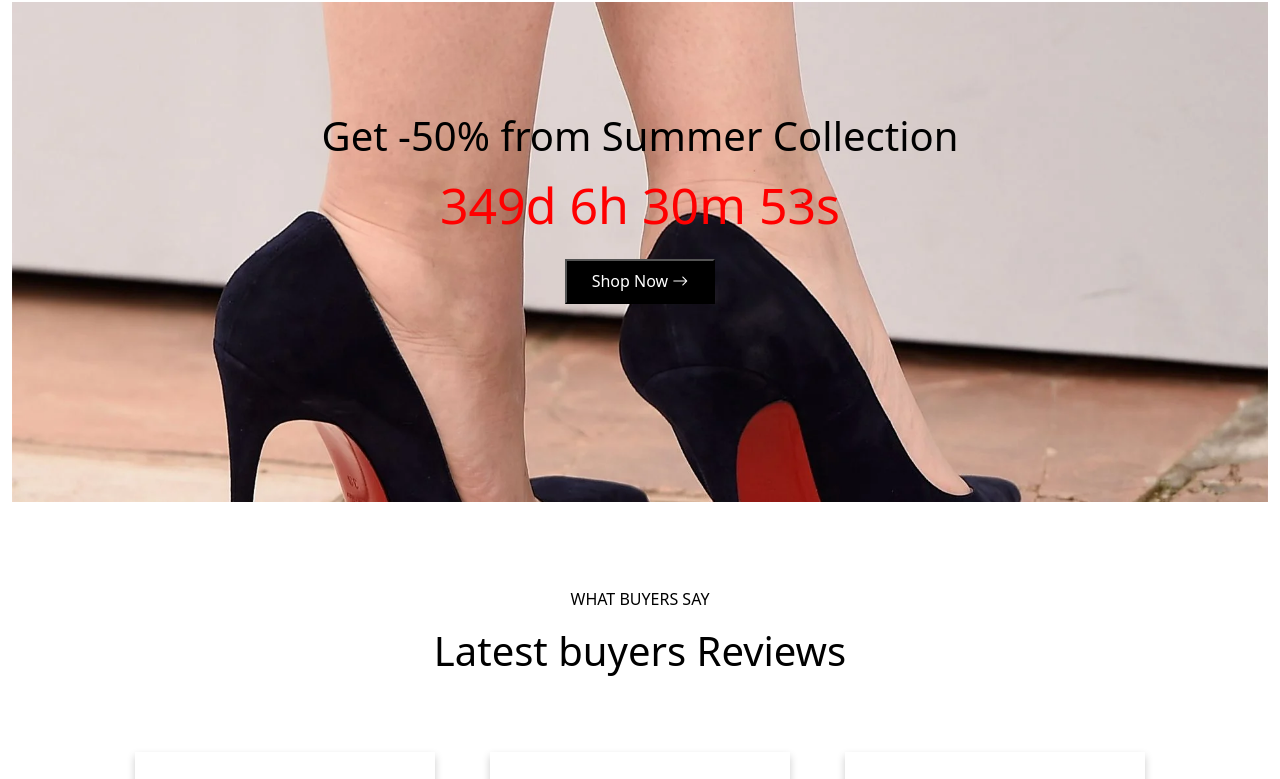
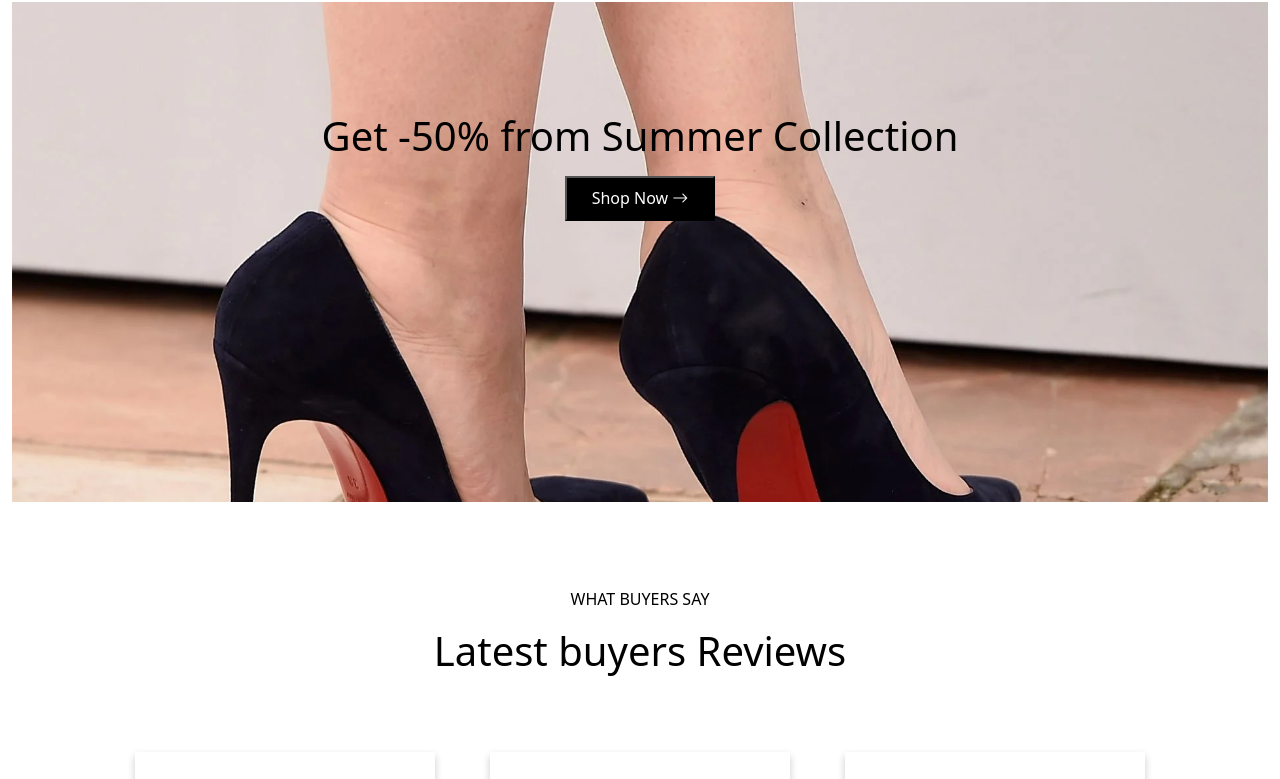
Before and after one commit to SivaranjaniJanarthanan/ui-shopper, a website: page index.html in a window 1280 px wide. Shown: the part 3050-3829 px from the top of the page. Drawn offline with nearby package versions, Linux system fonts and the light colour scheme.

Commit message:
Update index.html

```diff
--- a/index.html
+++ b/index.html
@@ -778,77 +778,6 @@ font-family: Arial, Helvetica, sans-serif;
 
         <script src="../node_modules/jquery/dist/jquery.js"></script>
         <script src="../node_modules/bootstrap/dist/js/bootstrap.bundle.js"></script>
-        <script>
-         document.querySelectorAll(".carousel").forEach((carousel) => {
-         const items = carousel.querySelectorAll(".carousel__item");
-         const buttonsHtml = Array.from(items, () => {
-         return `<span class="carousel__button"></span>`;
-        });
 
-        carousel.insertAdjacentHTML(
-        "beforeend",
-    `
-		<div class="carousel__nav">
-		 ${buttonsHtml.join("")}
-		</div>
-	`
-        );
-
-    const buttons = carousel.querySelectorAll(".carousel__button");
-     buttons.forEach((button, i) => {
-     button.addEventListener("click", () => {
-     // un-select all the items
-     items.forEach((item) =>
-     item.classList.remove("carousel__item--selected")
-     );
-     buttons.forEach((button) =>
-     button.classList.remove("carousel__button--selected")
-     );
-     items[i].classList.add("carousel__item--selected");
-     button.classList.add("carousel__button--selected");
-    });
-    });
-
-    // Select the first item on page load
-    items[0].classList.add("carousel__item--selected");
-    buttons[0].classList.add("carousel__button--selected");
-    });
-
-
-
-
-
-
-
-
-
-    // Set the date we're counting down to
-    var countDownDate = new Date("Jan 5, 2024 15:37:25").getTime();
-    // Update the count down every 1 second
-     var x = setInterval(function() {
-    // Get today's date and time
-     var now = new Date().getTime();
-    // Find the distance between now and the count down date
-     var distance = countDownDate - now;
-    // Time calculations for days, hours, minutes and seconds
-        var days = Math.floor(distance / (1000 * 60 * 60 * 24));
-        var hours = Math.floor((distance % (1000 * 60 * 60 * 24)) / (1000 * 60 * 60));
-        var minutes = Math.floor((distance % (1000 * 60 * 60)) / (1000 * 60));
-        var seconds = Math.floor((distance % (1000 * 60)) / 1000);
-
-    // Output the result in an element with id="demo"
-     document.getElementById("demo").innerHTML = days + "d " + hours + "h "
-     + minutes + "m " + seconds + "s ";
-    // If the count down is over, write some text
-     if (distance < 0) {
-     clearInterval(x);
-     document.getElementById("demo").innerHTML = "EXPIRED";
-    }
-    }, 1000);
-
-
-
-
-    </script>
 </body>
 </html>
```
